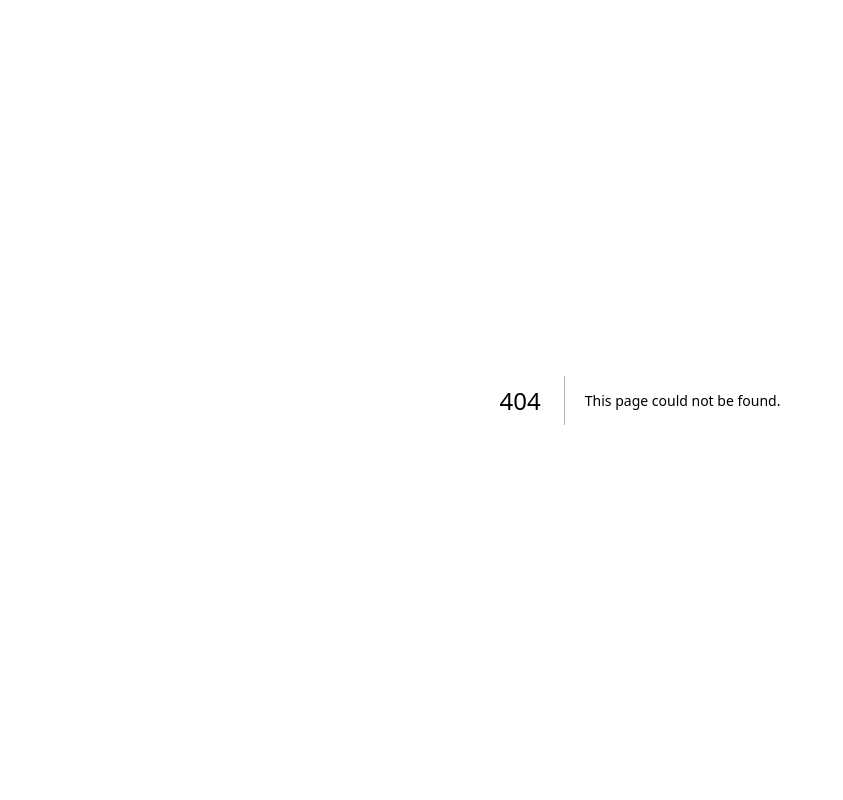
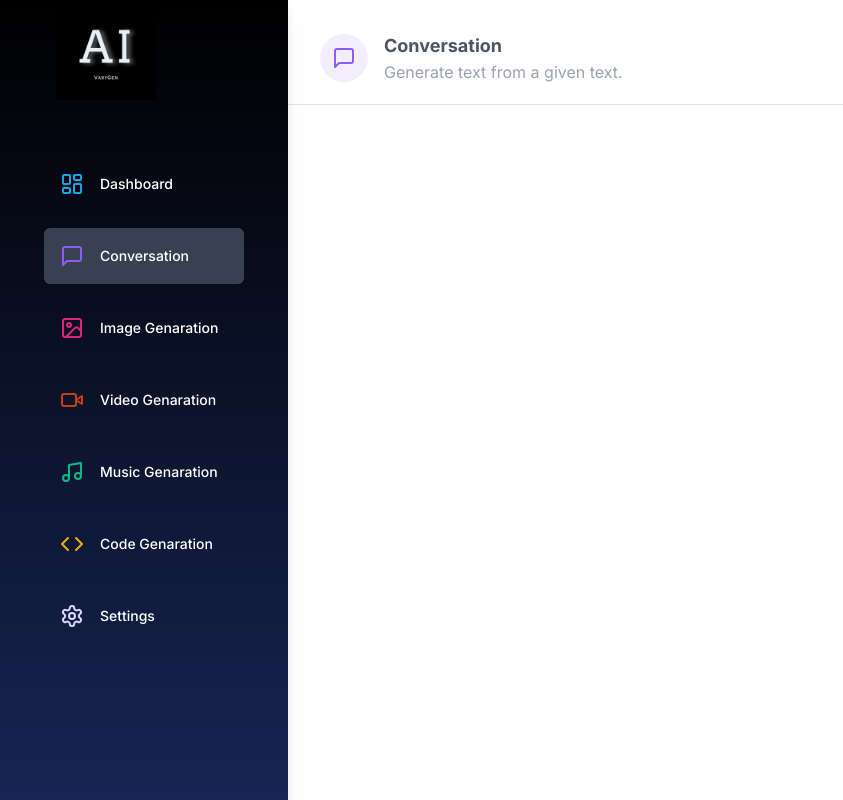
Before and after one commit to bimashazaman/varygen, a Next.js app: page /conversation in a window 1280 px wide. Before the commit this address had no page. Shown: the whole page, without its empty margins (0-843 px from the left). Built offline with nearby package versions, Linux system fonts and the light colour scheme.

Commit message:
Fixes and initial

```diff
--- /dev/null
+++ b/app/(dashboards)/(routes)/conversation/layout.tsx
@@ -0,0 +1,38 @@
+import Navbar from '@/components/ui/navbar'
+import Sidebar from '@/components/ui/sidebar'
+
+const ConversationLayout = ({ children }: { children: React.ReactNode }) => {
+  return (
+    <div className=' relative h-full'>
+      <div
+        className='
+        hidden
+        md:flex
+        h-full
+        md:flex-col
+        md:fixed
+        md:inset-y-0
+        z-[80]
+        bg-gradient-to-b from-black to-blue-950
+        text-gray-100
+        w-64
+        px-4
+        overflow-y-auto
+        md:w-72
+        md:px-8
+        drop-shadow-xl
+        '
+      >
+        <div>
+          <Sidebar />
+        </div>
+      </div>
+      <div className='md:pl-72'>
+        <Navbar />
+        {children}
+      </div>
+    </div>
+  )
+}
+
+export default ConversationLayout
--- /dev/null
+++ b/app/(dashboards)/(routes)/conversation/page.tsx
@@ -0,0 +1,31 @@
+'use client'
+
+import { MessageSquare } from 'lucide-react'
+import { useForm } from 'react-hook-form'
+import * as z from 'zod'
+
+import Heading from '@/components/heading'
+
+const ConversationPage = () => {
+  const form = useForm({
+    defaultValues: {
+      prompt: '',
+    },
+  })
+
+  return (
+    <div>
+      <Heading
+        title='Conversation'
+        description='Generate text from a given text.'
+        Icon={MessageSquare}
+        iconColor='text-violet-500'
+        iconBgColor='bg-violet-500/10'
+      />
+
+      <div className='lg:px-8 px-4'></div>
+    </div>
+  )
+}
+
+export default ConversationPage
--- /dev/null
+++ b/components/heading.tsx
@@ -0,0 +1,38 @@
+import { LucideIcon } from 'lucide-react'
+
+interface HeadingProps {
+  title: string
+  description: string
+  Icon: LucideIcon
+  iconColor?: string
+  iconBgColor?: string
+}
+
+const Heading = ({
+  title,
+  description,
+  Icon,
+  iconColor,
+  iconBgColor,
+}: HeadingProps) => {
+  return (
+    <>
+      <div className='flex items-center space-x-4 lg:px-8 px-4 mb-5'>
+        <div
+          className={`flex items-center justify-center rounded-full w-12 h-12 ${iconBgColor}`}
+        >
+          <Icon className={`w-6 h-6 ${iconColor}`} />
+        </div>
+        <div className='flex flex-col'>
+          <h3 className=' text-lg font-bold text-gray-600 dark:text-white'>
+            {title}
+          </h3>
+          <div className=' text-gray-400 dark:text-gray-400'>{description}</div>
+        </div>
+      </div>
+      <hr className='my-4' />
+    </>
+  )
+}
+
+export default Heading
--- /dev/null
+++ b/components/ui/form.tsx
@@ -0,0 +1,176 @@
+import * as React from "react"
+import * as LabelPrimitive from "@radix-ui/react-label"
+import { Slot } from "@radix-ui/react-slot"
+import {
+  Controller,
+  ControllerProps,
+  FieldPath,
+  FieldValues,
+  FormProvider,
+  useFormContext,
+} from "react-hook-form"
+
+import { cn } from "@/lib/utils"
+import { Label } from "@/components/ui/label"
+
+const Form = FormProvider
+
+type FormFieldContextValue<
+  TFieldValues extends FieldValues = FieldValues,
+  TName extends FieldPath<TFieldValues> = FieldPath<TFieldValues>
+> = {
+  name: TName
+}
+
+const FormFieldContext = React.createContext<FormFieldContextValue>(
+  {} as FormFieldContextValue
+)
+
+const FormField = <
+  TFieldValues extends FieldValues = FieldValues,
+  TName extends FieldPath<TFieldValues> = FieldPath<TFieldValues>
+>({
+  ...props
+}: ControllerProps<TFieldValues, TName>) => {
+  return (
+    <FormFieldContext.Provider value={{ name: props.name }}>
+      <Controller {...props} />
+    </FormFieldContext.Provider>
+  )
+}
+
+const useFormField = () => {
+  const fieldContext = React.useContext(FormFieldContext)
+  const itemContext = React.useContext(FormItemContext)
+  const { getFieldState, formState } = useFormContext()
+
+  const fieldState = getFieldState(fieldContext.name, formState)
+
+  if (!fieldContext) {
+    throw new Error("useFormField should be used within <FormField>")
+  }
+
+  const { id } = itemContext
+
+  return {
+    id,
+    name: fieldContext.name,
+    formItemId: `${id}-form-item`,
+    formDescriptionId: `${id}-form-item-description`,
+    formMessageId: `${id}-form-item-message`,
+    ...fieldState,
+  }
+}
+
+type FormItemContextValue = {
+  id: string
+}
+
+const FormItemContext = React.createContext<FormItemContextValue>(
+  {} as FormItemContextValue
+)
+
+const FormItem = React.forwardRef<
+  HTMLDivElement,
+  React.HTMLAttributes<HTMLDivElement>
+>(({ className, ...props }, ref) => {
+  const id = React.useId()
+
+  return (
+    <FormItemContext.Provider value={{ id }}>
+      <div ref={ref} className={cn("space-y-2", className)} {...props} />
+    </FormItemContext.Provider>
+  )
+})
+FormItem.displayName = "FormItem"
+
+const FormLabel = React.forwardRef<
+  React.ElementRef<typeof LabelPrimitive.Root>,
+  React.ComponentPropsWithoutRef<typeof LabelPrimitive.Root>
+>(({ className, ...props }, ref) => {
+  const { error, formItemId } = useFormField()
+
+  return (
+    <Label
+      ref={ref}
+      className={cn(error && "text-destructive", className)}
+      htmlFor={formItemId}
+      {...props}
+    />
+  )
+})
+FormLabel.displayName = "FormLabel"
+
+const FormControl = React.forwardRef<
+  React.ElementRef<typeof Slot>,
+  React.ComponentPropsWithoutRef<typeof Slot>
+>(({ ...props }, ref) => {
+  const { error, formItemId, formDescriptionId, formMessageId } = useFormField()
+
+  return (
+    <Slot
+      ref={ref}
+      id={formItemId}
+      aria-describedby={
+        !error
+          ? `${formDescriptionId}`
+          : `${formDescriptionId} ${formMessageId}`
+      }
+      aria-invalid={!!error}
+      {...props}
+    />
+  )
+})
+FormControl.displayName = "FormControl"
+
+const FormDescription = React.forwardRef<
+  HTMLParagraphElement,
+  React.HTMLAttributes<HTMLParagraphElement>
+>(({ className, ...props }, ref) => {
+  const { formDescriptionId } = useFormField()
+
+  return (
+    <p
+      ref={ref}
+      id={formDescriptionId}
+      className={cn("text-sm text-muted-foreground", className)}
+      {...props}
+    />
+  )
+})
+FormDescription.displayName = "FormDescription"
+
+const FormMessage = React.forwardRef<
+  HTMLParagraphElement,
+  React.HTMLAttributes<HTMLParagraphElement>
+>(({ className, children, ...props }, ref) => {
+  const { error, formMessageId } = useFormField()
+  const body = error ? String(error?.message) : children
+
+  if (!body) {
+    return null
+  }
+
+  return (
+    <p
+      ref={ref}
+      id={formMessageId}
+      className={cn("text-sm font-medium text-destructive", className)}
+      {...props}
+    >
+      {body}
+    </p>
+  )
+})
+FormMessage.displayName = "FormMessage"
+
+export {
+  useFormField,
+  Form,
+  FormItem,
+  FormLabel,
+  FormControl,
+  FormDescription,
+  FormMessage,
+  FormField,
+}
--- /dev/null
+++ b/components/ui/label.tsx
@@ -0,0 +1,26 @@
+"use client"
+
+import * as React from "react"
+import * as LabelPrimitive from "@radix-ui/react-label"
+import { cva, type VariantProps } from "class-variance-authority"
+
+import { cn } from "@/lib/utils"
+
+const labelVariants = cva(
+  "text-sm font-medium leading-none peer-disabled:cursor-not-allowed peer-disabled:opacity-70"
+)
+
+const Label = React.forwardRef<
+  React.ElementRef<typeof LabelPrimitive.Root>,
+  React.ComponentPropsWithoutRef<typeof LabelPrimitive.Root> &
+    VariantProps<typeof labelVariants>
+>(({ className, ...props }, ref) => (
+  <LabelPrimitive.Root
+    ref={ref}
+    className={cn(labelVariants(), className)}
+    {...props}
+  />
+))
+Label.displayName = LabelPrimitive.Root.displayName
+
+export { Label }
--- a/components/ui/sidebar.tsx
+++ b/components/ui/sidebar.tsx
@@ -86,8 +86,11 @@
                 ''
               }
             >
-              <route.icon className={`w-6 h-6 ${route.color}`} />
-              <Link href={route.path}>
+              <Link
+                href={route.path}
+                className='flex items-center space-x-4 hover:bg-gray-700 rounded-md p-2 cursor-pointer'
+              >
+                <route.icon className={`w-6 h-6 ${route.color}`} />
                 <div className='text-sm font-medium'>{route.name}</div>
               </Link>
             </div>
--- a/package.json
+++ b/package.json
@@ -10,7 +10,9 @@
   },
   "dependencies": {
     "@clerk/nextjs": "^4.23.2",
+    "@hookform/resolvers": "^3.1.1",
     "@radix-ui/react-dialog": "^1.0.4",
+    "@radix-ui/react-label": "^2.0.2",
     "@radix-ui/react-slot": "^1.0.2",
     "@types/node": "20.4.5",
     "@types/react": "18.2.18",
@@ -25,9 +27,11 @@
     "postcss": "8.4.27",
     "react": "18.2.0",
     "react-dom": "18.2.0",
+    "react-hook-form": "^7.45.3",
     "tailwind-merge": "^1.14.0",
     "tailwindcss": "3.3.3",
     "tailwindcss-animate": "^1.0.6",
-    "typescript": "5.1.6"
+    "typescript": "5.1.6",
+    "zod": "^3.21.4"
   }
 }
```
Also changed, not shown: 1 other file (tests, documents, lock files or other folders).
